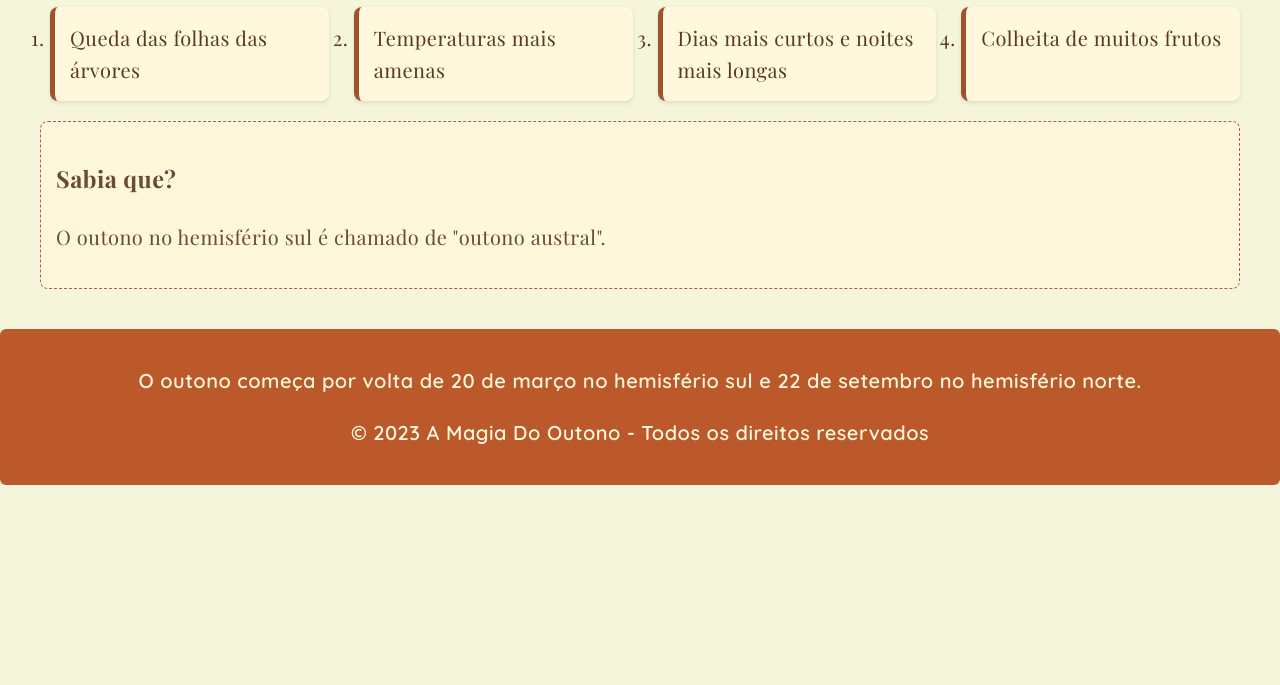
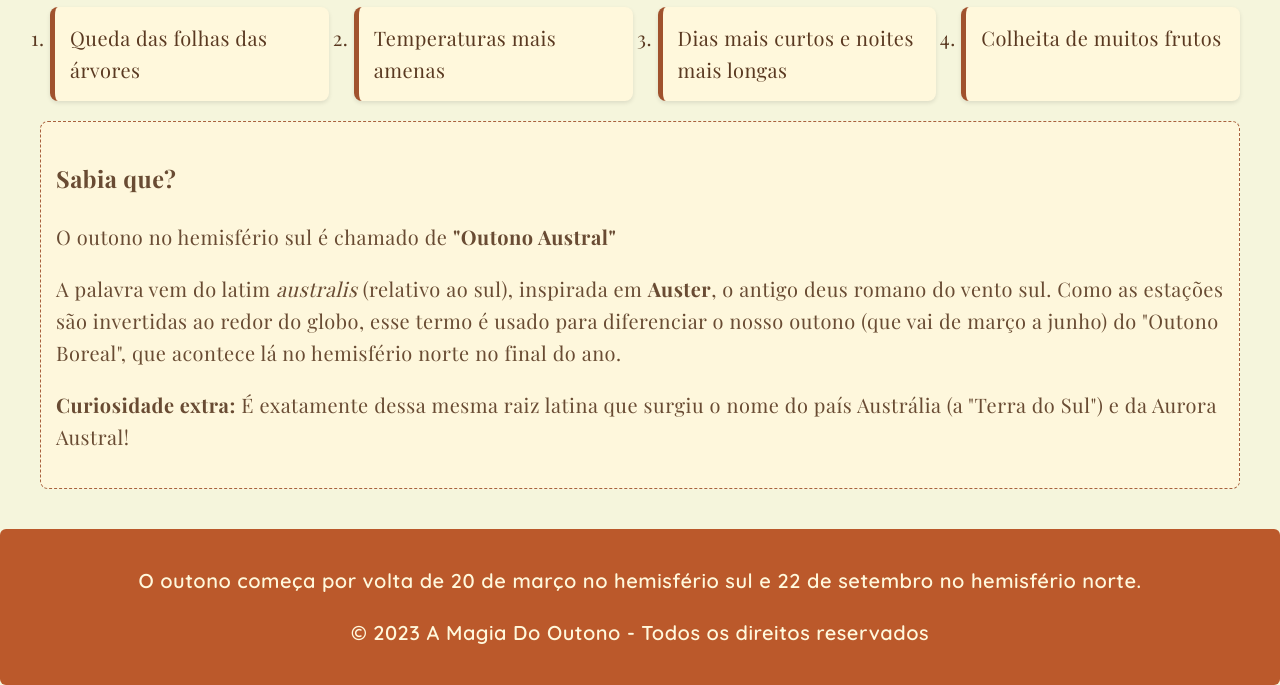
Before and after one commit to brnZbr/projeto-web-sobre-o-outono, a plain HTML site: page index.html in a window 1280 px wide. Shown: the part 761-1446 px from the top of the page. Before the commit the page ends 1246 px from the top, so only its background shows below. Drawn offline with nearby package versions, Linux system fonts and the light colour scheme; a web font is replaced by a local one.

Commit message:
added new info on index

```diff
--- a/css/estilo.css
+++ b/css/estilo.css
@@ -1,4 +1,8 @@
 /* CSS padrao de todas as paginas */
+
+::-webkit-scrollbar {
+    display: none;
+}
 
 body {
     font-family: 'Playfair Display', serif;
@@ -9,6 +13,8 @@ body {
     line-height: 1.6;
     text-align: left;
     letter-spacing: 0.5px;
+    scrollbar-width: none;
+    -ms-overflow-style: none;
     font-size: 20px;
 }
 
--- a/index.html
+++ b/index.html
@@ -1,12 +1,15 @@
 <!DOCTYPE html>
 <html lang="pt-BR">
+
 <head>
     <meta charset="UTF-8">
     <meta name="viewport" content="width=device-width, initial-scale=1.0">
     <title>Magia do Outono</title>
     <link rel="stylesheet" href="css/estilo.css">
     <link href="https://fonts.googleapis.com/css2?family=Playfair+Display:wght@400;700&display=swap" rel="stylesheet">
-    <link href="https://fonts.googleapis.com/css2?family=Playfair+Display:wght@400;700&family=IM+Fell+English&family=Rye&family=EB+Garamond&family=Quicksand:wght@400;600&family=Pirata+One&display=swap" rel="stylesheet">
+    <link
+        href="https://fonts.googleapis.com/css2?family=Playfair+Display:wght@400;700&family=IM+Fell+English&family=Rye&family=EB+Garamond&family=Quicksand:wght@400;600&family=Pirata+One&display=swap"
+        rel="stylesheet">
 </head>
 
 <body>
@@ -29,8 +32,10 @@
                 <img src="img/folhas.jpg" alt="Folhas de outono caindo">
                 <div class="texto-destaque">
                     <h2>Bem-vindo ao Outono</h2>
-                    <p>O outono é a estação que marca a transição entre o verão e o inverno, trazendo consigo um espetáculo de cores e transformações na natureza.</p>
-                    <p>Neste site, você descobrirá a beleza única dessa temporada, suas características e as melhores atividades para aproveitá-la.</p>
+                    <p>O outono é a estação que marca a transição entre o verão e o inverno, trazendo consigo um
+                        espetáculo de cores e transformações na natureza.</p>
+                    <p>Neste site, você descobrirá a beleza única dessa temporada, suas características e as melhores
+                        atividades para aproveitá-la.</p>
                 </div>
             </section>
 
@@ -46,7 +51,17 @@
 
             <aside class="curiosidade">
                 <h3>Sabia que?</h3>
-                <p>O outono no hemisfério sul é chamado de "outono austral".</p>
+                <p>O outono no hemisfério sul é chamado de <strong>"Outono Austral"</strong></p>
+                <p>
+                    A palavra vem do latim <em>australis</em> (relativo ao sul), inspirada em <strong>Auster</strong>, o
+                    antigo deus romano do vento sul. Como as estações são invertidas ao redor do globo, esse termo é
+                    usado para diferenciar o nosso outono (que vai de março a junho) do "Outono Boreal", que acontece lá
+                    no hemisfério norte no final do ano.
+                </p>
+                <p>
+                    <strong>Curiosidade extra:</strong> É exatamente dessa mesma raiz latina que surgiu o nome do país
+                    Austrália (a "Terra do Sul") e da Aurora Austral!
+                </p>
             </aside>
         </article>
     </main>
@@ -56,4 +71,5 @@
         <p>&copy; 2023 A Magia Do Outono - Todos os direitos reservados</p>
     </footer>
 </body>
+
 </html>
```
